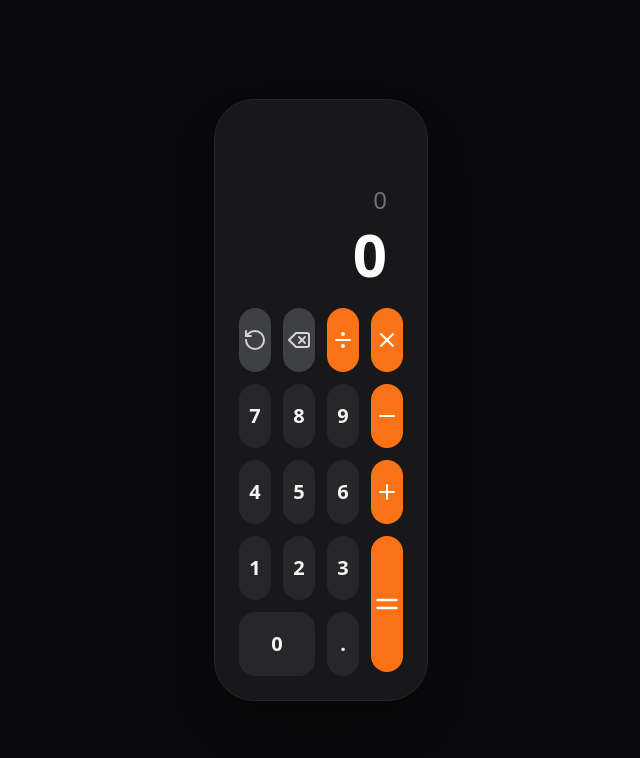
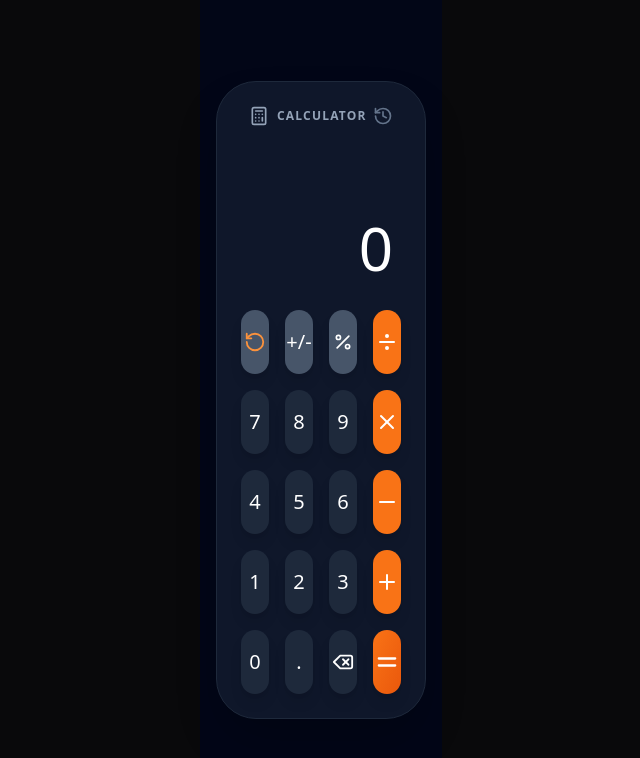
Before and after one commit to angeloanter23-pixel/Calculator-, a React (Vite) app: page / in a window 1280 px wide. Shown: the top 758 px of the page, without its empty margins (319-959 px from the left). Built offline with nearby package versions, Linux system fonts and the light colour scheme.

Commit message:
AI Agent: Create/Update src/App.tsx

```diff
--- a/src/App.tsx
+++ b/src/App.tsx
@@ -1,68 +1,72 @@
 import React, { useState } from 'react';
-import { Delete, RotateCcw, Equal, Plus, Minus, X, Divide } from 'lucide-react';
+import { Calculator, History, RotateCcw, Delete, Equal, Minus, Plus, X, Divide, Percent } from 'lucide-react';
 
-const App: React.FC = () => {
-  const [expression, setExpression] = useState('');
-  const [result, setResult] = useState<string | null>(null);
+const App = () => {
+  const [display, setDisplay] = useState('0');
+  const [equation, setEquation] = useState('');
+  const [lastResult, setLastResult] = useState<number | null>(null);
 
-  const handleNumber = (val: string) => {
-    if (result !== null) {
-      setExpression(val);
-      setResult(null);
+  const handleNumber = (num: string) => {
+    if (display === '0' || lastResult !== null) {
+      setDisplay(num);
+      setLastResult(null);
     } else {
-      setExpression((prev) => prev + val);
+      setDisplay(display + num);
     }
   };
 
   const handleOperator = (op: string) => {
-    if (result !== null) {
-      setExpression(result + op);
-      setResult(null);
-    } else if (expression !== '' && !['+', '-', '*', '/'].includes(expression.slice(-1))) {
-      setExpression((prev) => prev + op);
+    setEquation(display + ' ' + op + ' ');
+    setDisplay('0');
+  };
+
+  const calculate = () => {
+    try {
+      const fullEquation = equation + display;
+      // Basic eval-like logic for simple ops
+      const result = eval(fullEquation.replace('×', '*').replace('÷', '/'));
+      setDisplay(String(Number(result.toFixed(8))));
+      setEquation('');
+      setLastResult(result);
+    } catch (e) {
+      setDisplay('Error');
     }
   };
 
   const clear = () => {
-    setExpression('');
-    setResult(null);
+    setDisplay('0');
+    setEquation('');
+    setLastResult(null);
   };
 
   const deleteLast = () => {
-    setExpression((prev) => prev.slice(0, -1));
-  };
-
-  const calculate = () => {
-    try {
-      // Use Function instead of eval for a bit more safety in this scope
-      const calculated = new Function(`return ${expression}`)();
-      setResult(String(calculated));
-    } catch (error) {
-      setResult('Error');
+    if (display.length > 1) {
+      setDisplay(display.slice(0, -1));
+    } else {
+      setDisplay('0');
     }
   };
 
-  const Button = ({
-    children,
-    onClick,
-    className = "",
-    variant = "neutral"
-  }: {
-    children: React.ReactNode,
-    onClick: () => void,
-    className?: string,
-    variant?: 'neutral' | 'operator' | 'action'
-  }) => {
-    const variants = {
-      neutral: "bg-zinc-800 hover:bg-zinc-700 text-zinc-100",
-      operator: "bg-orange-500 hover:bg-orange-400 text-white",
-      action: "bg-zinc-700 hover:bg-zinc-600 text-zinc-300"
+  const toggleSign = () => {
+    setDisplay(String(parseFloat(display) * -1));
+  };
+
+  const percentage = () => {
+    setDisplay(String(parseFloat(display) / 100));
+  };
+
+  const Button = ({ children, onClick, variant = 'default', className = '' }: any) => {
+    const variants: any = {
+      default: 'bg-slate-800 hover:bg-slate-700 text-white',
+      operator: 'bg-orange-500 hover:bg-orange-400 text-white',
+      action: 'bg-slate-600 hover:bg-slate-500 text-white',
+      special: 'bg-slate-700 hover:bg-slate-600 text-teal-400 font-bold',
     };
 
     return (
       <button
         onClick={onClick}
-        className={`h-16 w-full rounded-2xl text-xl font-semibold transition-all active:scale-95 flex items-center justify-center ${variants[variant]} ${className}`}
+        className={`h-16 w-full rounded-2xl text-xl font-medium transition-all active:scale-95 flex items-center justify-center shadow-lg ${variants[variant]} ${className}`}
       >
         {children}
       </button>
@@ -70,41 +74,58 @@ const App: React.FC = () => {
   };
 
   return (
-    <div className="w-full max-w-sm p-6 bg-zinc-900 rounded-[2.5rem] shadow-2xl border border-zinc-800">
-      <div className="flex flex-col items-end justify-end h-40 px-4 mb-6 space-y-2 overflow-hidden">
-        <div className="text-zinc-500 text-2xl truncate w-full text-right h-8">
-          {expression || '0'}
+    <div className="min-h-screen bg-slate-950 flex items-center justify-center p-4 font-sans">
+      <div className="w-full max-w-sm bg-slate-900 p-6 rounded-[2.5rem] shadow-2xl border border-slate-800">
+        {/* Header */}
+        <div className="flex justify-between items-center mb-8 px-2">
+          <div className="flex items-center gap-2 text-slate-400">
+            <Calculator size={20} />
+            <span className="text-xs font-semibold uppercase tracking-widest">Calculator</span>
           </div>
-        <div className="text-6xl font-bold text-white truncate w-full text-right">
-          {result !== null ? result : (expression ? '' : '0')}
+          <History size={20} className="text-slate-500 cursor-pointer hover:text-slate-300 transition-colors" />
+        </div>
+
+        {/* Display */}
+        <div className="mb-8 px-2 text-right min-h-[120px] flex flex-col justify-end overflow-hidden">
+          <div className="text-slate-500 text-lg h-8 mb-1 overflow-hidden whitespace-nowrap overflow-ellipsis">
+            {equation}
+          </div>
+          <div className="text-6xl font-light text-white overflow-x-auto whitespace-nowrap scrollbar-hide">
+            {display}
           </div>
         </div>
 
-      <div className="grid grid-cols-4 gap-3">
-        <Button onClick={clear} variant="action"><RotateCcw size={24} /></Button>
-        <Button onClick={deleteLast} variant="action"><Delete size={24} /></Button>
+        {/* Keypad */}
+        <div className="grid grid-cols-4 gap-4">
+          <Button onClick={clear} variant="action">
+            <RotateCcw size={22} className="text-orange-400" />
+          </Button>
+          <Button onClick={toggleSign} variant="action">+/-</Button>
+          <Button onClick={percentage} variant="action"><Percent size={20} /></Button>
           <Button onClick={() => handleOperator('/')} variant="operator"><Divide size={24} /></Button>
-        <Button onClick={() => handleOperator('*')} variant="operator"><X size={24} /></Button>
 
           <Button onClick={() => handleNumber('7')}>7</Button>
           <Button onClick={() => handleNumber('8')}>8</Button>
           <Button onClick={() => handleNumber('9')}>9</Button>
-        <Button onClick={() => handleOperator('-')} variant="operator"><Minus size={24} /></Button>
+          <Button onClick={() => handleOperator('*')} variant="operator"><X size={24} /></Button>
 
           <Button onClick={() => handleNumber('4')}>4</Button>
           <Button onClick={() => handleNumber('5')}>5</Button>
           <Button onClick={() => handleNumber('6')}>6</Button>
-        <Button onClick={() => handleOperator('+')} variant="operator"><Plus size={24} /></Button>
+          <Button onClick={() => handleOperator('-')} variant="operator"><Minus size={24} /></Button>
 
           <Button onClick={() => handleNumber('1')}>1</Button>
           <Button onClick={() => handleNumber('2')}>2</Button>
           <Button onClick={() => handleNumber('3')}>3</Button>
-        <Button onClick={calculate} variant="operator" className="row-span-2 h-[8.5rem]">
-          <Equal size={32} />
+          <Button onClick={() => handleOperator('+')} variant="operator"><Plus size={24} /></Button>
+
+          <Button onClick={() => handleNumber('0')} className="col-span-1">0</Button>
+          <Button onClick={() => handleNumber('.')}>.</Button>
+          <Button onClick={deleteLast}><Delete size={22} /></Button>
+          <Button onClick={calculate} variant="operator" className="bg-gradient-to-br from-orange-500 to-orange-600">
+            <Equal size={28} />
           </Button>
-
-        <Button onClick={() => handleNumber('0')} className="col-span-2">0</Button>
-        <Button onClick={() => handleNumber('.')}>.</Button>
+        </div>
       </div>
     </div>
   );
```
Lines whose indentation alone changed are shown as unchanged.
